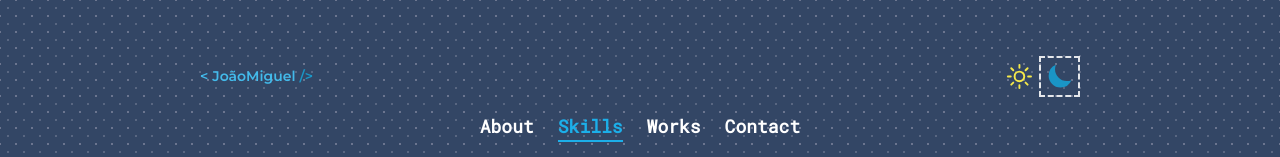
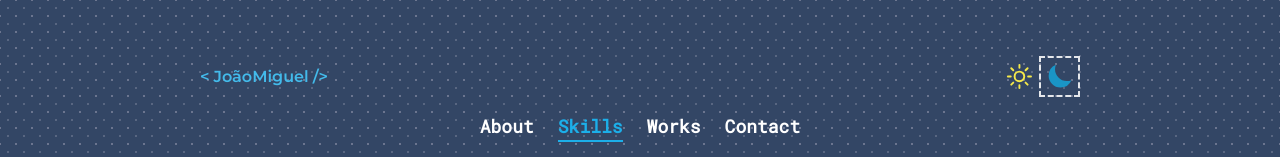
Before and after one commit to joao-miguel8/portfolio-website, a React (Vite) app: page /skills in a window 1280 px wide. Shown: the top 157 px of the page. Built offline with nearby package versions, Linux system fonts and the light colour scheme.

Commit message:
- Change left element in Header to span and change text size, color

```diff
--- a/src/components/Header.jsx
+++ b/src/components/Header.jsx
@@ -11,10 +11,10 @@ const Header = () => {
 			<div className="mx-10 pt-4 flex flex-wrap items-center justify-between">
 				<Link to={"/about"}>
 					<motion.a whileHover={{ scale: 0.9 }} href="#">
-						<h4 className={`text-14 flex items-center gap-1 montserrat font-bold text-[#43baea]`}>
-							<span className="text-14 text-[#43baea] dark:text-[#43baea] ">&lt;</span>
-							JoãoMiguel<span className=" text-14 text-[#1A96C6] dark:text-[#1A96C6]"> /&gt; </span>
-						</h4>
+						<span className={`text-16 flex items-center gap-1 montserrat font-bold text-[#43baea]`}>
+							<span className="text-16 text-[#43baea] dark:text-[#43baea] ">&lt;</span>
+							JoãoMiguel<span className=" text-16 text-[#43baea] dark:text-[#43baea]"> /&gt; </span>
+						</span>
 					</motion.a>
 				</Link>
 				<div className="w-20">
```
